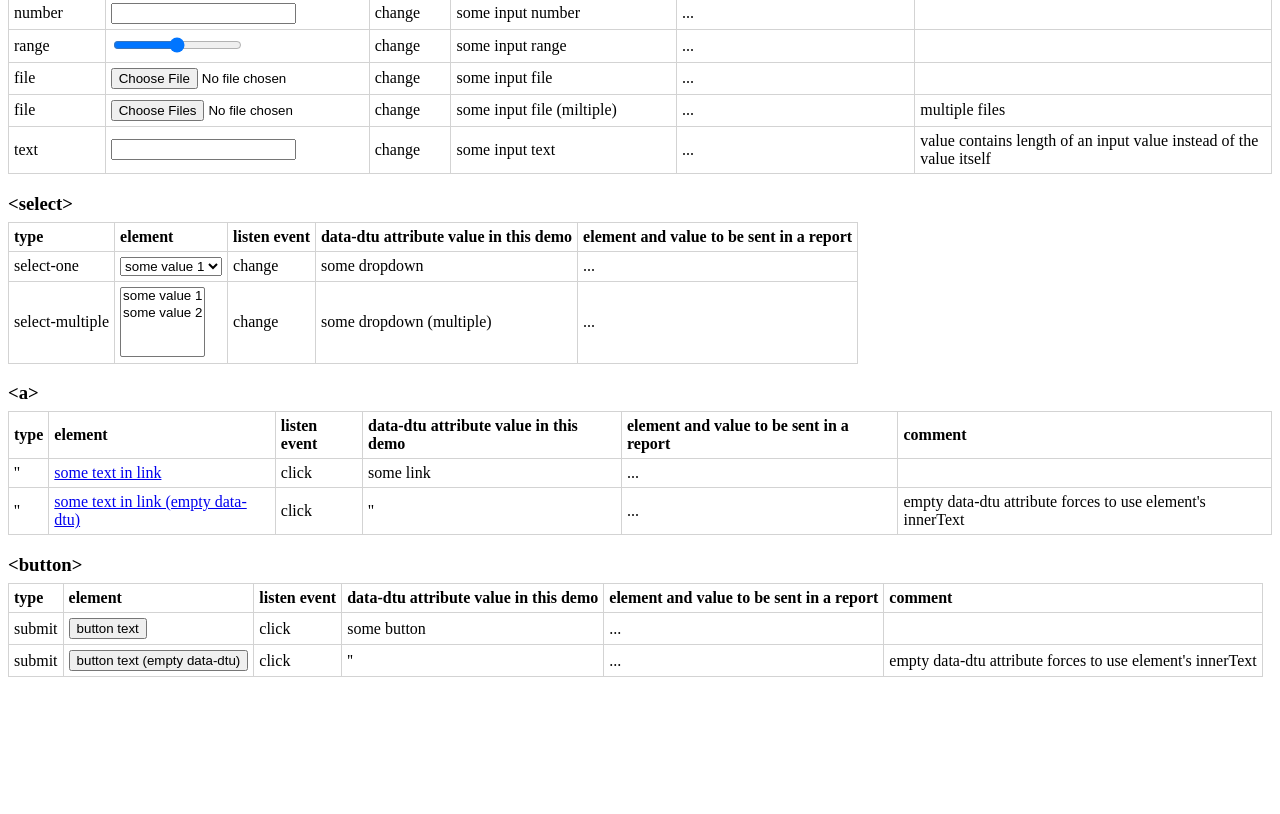
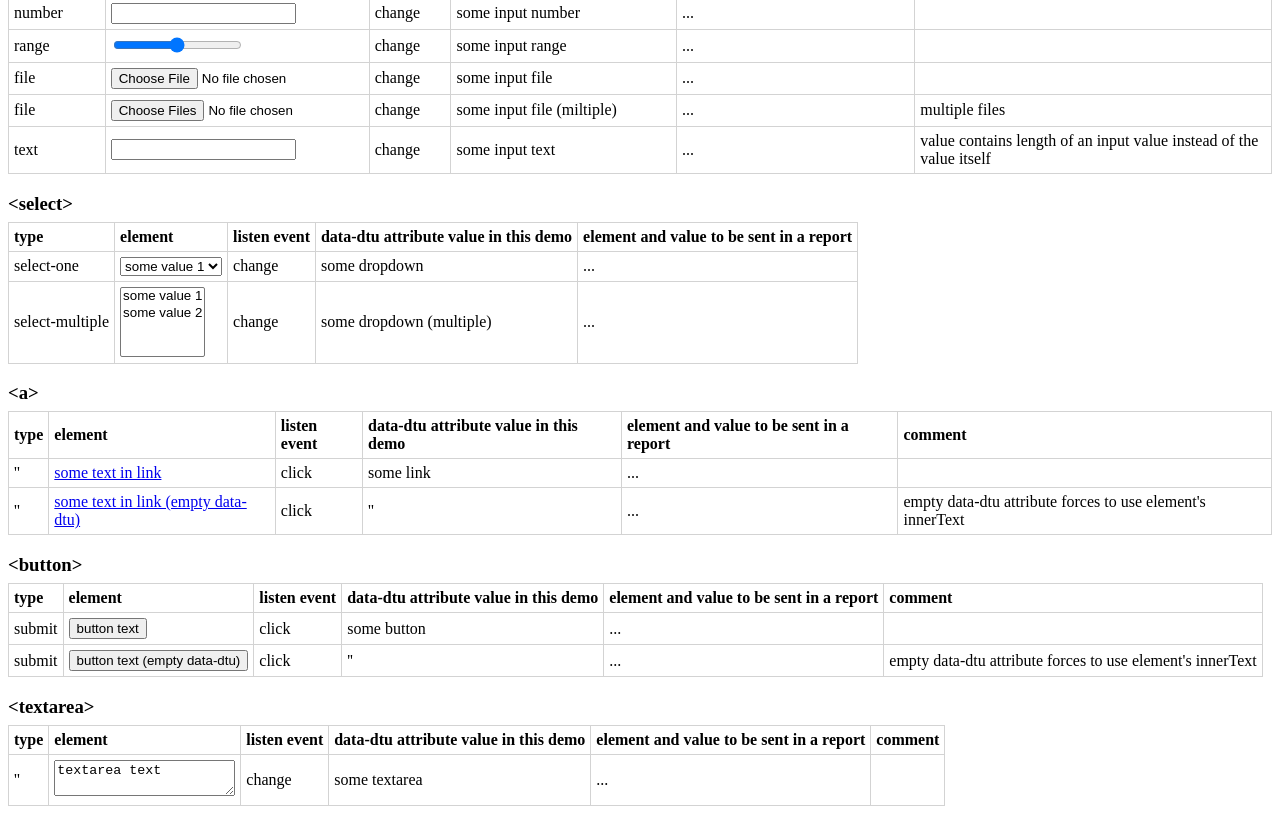
Before and after one commit to alexeyhimself/dtu_sdk_js, a website: page dtu_sdk_story_book.html in a window 1280 px wide. Shown: the part 501-1315 px from the top of the page. Before the commit the page ends 1186 px from the top, so only its background shows below. Drawn offline with Linux system fonts and the light colour scheme.

Commit message:
supported textarea element type
value in report - is the length of textarea value, not value itself

```diff
--- a/dtu_sdk_story_book.html
+++ b/dtu_sdk_story_book.html
@@ -279,6 +279,30 @@
       </tbody>
     </table>
 
+    <h3>&lt;textarea&gt;</h3>
+    <table data-dtu="textarea table">
+      <tr>
+        <th>type</th>
+        <th>element</th>
+        <th>listen event</th>
+        <th>data-dtu attribute value in this demo</th>
+        <th>element and value to be sent in a report</th>
+        <th>comment</th>
+      </tr>
+      <tbody>
+        <tr>
+          <td>''</td>
+          <td>
+            <textarea data-dtu="some textarea"/>textarea text</textarea>
+          </td>
+          <td>change</td>
+          <td>some textarea</td>
+          <td id="some textarea">...</td>
+          <td></td>
+        </tr>
+      </tbody>
+    </table>
+
     <script type="text/javascript">
       function update_storybook(report) {
         const values_to_exclude = ['ctag', 'topic', 'uid', 'date_time', 'url_scheme', 'url_domain_name', 'url_port', 'url_path', 'url_parameters', 'page_title', 'element_type', 'event_type'];
--- a/test.js
+++ b/test.js
@@ -75,7 +75,7 @@ test('SDK does not listen if it has status "Not ready"', () => {
 // form report
 const SUPPORTED_INPUT_TYPES_AND_EVENTS = imports.SUPPORTED_INPUT_TYPES_AND_EVENTS;
 const types_all = Object.keys(SUPPORTED_INPUT_TYPES_AND_EVENTS);
-const types_secret_or_long = ['password', 'text'];
+const types_secret_or_long = ['password', 'text', 'textarea'];
 const types_files = ['file'];
 const types_select = ['select-one', 'select-multiple'];
 const types_undefined = [undefined];
```
